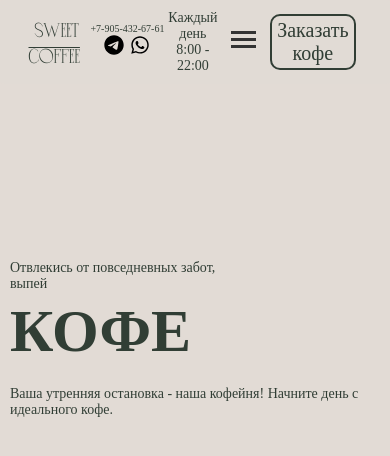
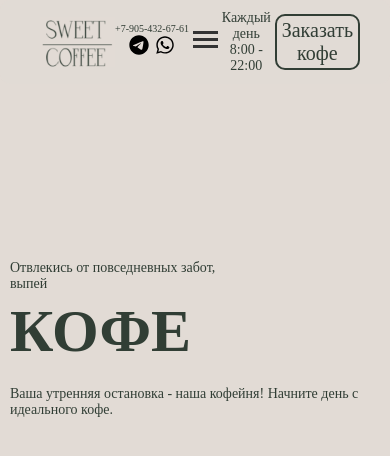
Before and after one commit to Sanok295/SWEET-COFFEE, a plain HTML site: page index.html in a window 390 px wide. Drawn offline with Linux system fonts and the light colour scheme; files whose address does not match are found by name.

Commit message:
commit 17/02-3

```diff
--- a/css/media.css
+++ b/css/media.css
@@ -1,3 +1,8 @@
+@media screen and (max-width:1920px){
+    .header__up-left{
+        gap: 8vw;
+    }
+}
 @media screen and (max-width:1280px){
     /* TEXT STYLE */
 .text-h1{
@@ -17,7 +22,8 @@
 
 /* HEADER */
 .header__up-left-logo{
-    font-size: 30px;
+    height: 60px;
+    width: 90px;
 }
 .header__up-left-logo-hidden-word { /* ВЫПОЛЗАНИЕ COFFEE */
     left: -6px;
@@ -41,6 +47,10 @@
     .header__up-right-href{
         max-width: 160px;
         padding: 5px 10px;
+        white-space: wrap;
+    }
+    .header__up-right{
+        gap: 2vw;
     }
 }
 
@@ -60,18 +70,29 @@
     .text-p, .text-span{
         font-size: 16px;
     }
-    .header__up-left-logo{
-        font-size: 24px;
+    .header__up-left{
+        gap: 2vw;
     }
-
+    .header__up-right{
+        gap: 0;
+    }
 }
 
 @media screen and (max-width:720px){
     .hubm__on_720px{
         display: block;
+        padding-left: 5vw;
+        padding-right: 3vw;
     }
     .hulm__off-720px{
         display: none;
+    }
+    .header__up-left-logo{
+        height: 50px;
+        width: 75px;
+    }
+    .header__up-right{
+        gap: 3vw;
     }
 }
 
@@ -91,9 +112,6 @@
     .text-p, .text-span{
         font-size: 14px;
     }
-    .header__up-left-logo{
-        font-size: 20px;
-    }
     .header__up-right-href{
         font-size: 20px;
         padding: 3px 5px;
@@ -102,6 +120,26 @@
     .header__up-right-contacts-numbers-up{
         font-size: 10px;
     }
+}
+
+@media screen and (max-width:520px){
+    label.burger-label{
+        padding: 0;
+    }
+    .header__up-burger-menu {
+        padding: 0;
+    }
+    .header__up-right{
+        gap: 1vw;
+    }
+    /* .header__up-right{
+        flex-wrap: wrap;
+        min-width: 345px;
+        gap: 1%;
+    }
+    .header__up-right-href{
+        margin-left: 200px;
+    } */
 }
 
 
--- a/css/style.css
+++ b/css/style.css
@@ -128,6 +128,7 @@ a{
     align-items: center;
 }
 .header__up{
+    width: 100%;
     z-index: 20;
     background-color: rgba(226, 219, 213, 0.9);
     border-radius: 10px;
@@ -136,25 +137,31 @@ a{
     top: 0;
     display: flex;
     justify-content: space-between;
-    gap: 3vw;
     padding: 10px 40px 10px;
 }
 .header__up-left{
     display: flex;
-    justify-content: space-between;
+    justify-content: space-evenly;
     align-items: center;
-    gap: 3vw;
+    gap: 5vw;
 }
 .header__up-left-logo{
-    font-family: 'Novelist';
+    z-index: 10;
+    position: relative;
+    background-image: url(../img/Logo-try.png);
+    background-repeat: no-repeat;
+    background-size: cover;
+    height: 80px;
+    width: 110px;
+    /* font-family: 'Novelist';
     position: relative;
     top: -10px;
     font-size: 40px;
-    color: var(--black);
+    color: var(--black); */
 }
 
-/* ВЫПОЛЗАНИЕ COFFEE */
-.header__up-left-logo-hidden-word {
+/* ВЫПОЛЗАНИЕ COFFEE АНИМАЦИЯ*/
+/* .header__up-left-logo-hidden-word {
     position: absolute;
     left: -10px;
     opacity: 0;
@@ -163,7 +170,7 @@ a{
     animation-delay: 0.5s;
     text-decoration: overline;
     text-decoration-thickness: 1px;
-}
+} */
 @keyframes slide-in {
     from {
         opacity: 0;
@@ -192,16 +199,13 @@ a{
     display: flex;
     justify-content: space-between;
     align-items: center;
-    gap: 1vw;
+    gap: 4vw;
 }
 .header__up-right-contacts {
     display: flex;
     flex-direction: column;
     align-items: center;
-    justify-content: center;
-}
-.header__up-right-contacts-numbers {
-
+    justify-content: end;
 }
 .header__up-right-contacts-numbers-up{
     white-space: nowrap;
@@ -228,10 +232,11 @@ a{
 }
 
 .header__up-right-href{
+    white-space: nowrap;
     font-size: 30px;
     align-self: center;
     color: var(--black);
-    padding: 10px 15px;
+    padding: 10px 10px;
     transition: 0.3s;
     border-radius: 20px;
     border: 2px solid var(--black);
@@ -703,22 +708,27 @@ input#toggle:checked + .hidden-block {
 
 .menu {
     display: none;
-    background-color: #fff;
+    background-color: rgba(226, 219, 213, 0.9);
     position: absolute;
-    top: 50px;
-    right: 0;
-    border: 1px solid #ccc;
-    border-radius: 5px;
-}
-
-.menu ul {
-    list-style: none;
+    top: 60px;
+    border: 1px solid var(--black);
+    border-radius: 10px;
     padding: 0;
     margin: 0;
 }
 
+.header__up-left-menu.on {
+    display: flex;
+    flex-direction: column;
+    list-style: none;
+    padding: 20px 10px;
+    margin: 0;
+}
+
 .menu li {
-    padding: 10px 20px;
+    display: flex;
+    flex-direction: column;
+    padding: 0;
 }
 
 .menu li a {
--- a/index.html
+++ b/index.html
@@ -13,7 +13,8 @@
 <body>
     <header class="header">
 
-
+                    <!-- <span class="header__up-left-logo-main-word">Sweet</span>
+                    <span class="header__up-left-logo-hidden-word">Coffee</span> -->
 
 
         <!-- <video id="background-video" autoplay muted loop>                              ВСТУПИТЕЛЬНОЕ ВИДЕО
@@ -22,8 +23,8 @@
         <div class="header__up">
             <div class="header__up-left">
                 <div class="header__up-left-logo text">
-                    <span class="header__up-left-logo-main-word">Sweet</span>
-                    <span class="header__up-left-logo-hidden-word">Coffee</span>
+
+
                 </div>
                 <nav class="hulm__off-720px">
                     <ul class="header__up-left-menu">
@@ -43,7 +44,6 @@
                         <a href="https://wa.me/+79054326761"><svg style="width:20px; height:20px;" xmlns="http://www.w3.org/2000/svg" viewBox="0 0 448 512"><!--!Font Awesome Free 6.7.2 by @fontawesome - https://fontawesome.com License - https://fontawesome.com/license/free Copyright 2025 Fonticons, Inc.--><path d="M380.9 97.1C339 55.1 283.2 32 223.9 32c-122.4 0-222 99.6-222 222 0 39.1 10.2 77.3 29.6 111L0 480l117.7-30.9c32.4 17.7 68.9 27 106.1 27h.1c122.3 0 224.1-99.6 224.1-222 0-59.3-25.2-115-67.1-157zm-157 341.6c-33.2 0-65.7-8.9-94-25.7l-6.7-4-69.8 18.3L72 359.2l-4.4-7c-18.5-29.4-28.2-63.3-28.2-98.2 0-101.7 82.8-184.5 184.6-184.5 49.3 0 95.6 19.2 130.4 54.1 34.8 34.9 56.2 81.2 56.1 130.5 0 101.8-84.9 184.6-186.6 184.6zm101.2-138.2c-5.5-2.8-32.8-16.2-37.9-18-5.1-1.9-8.8-2.8-12.5 2.8-3.7 5.6-14.3 18-17.6 21.8-3.2 3.7-6.5 4.2-12 1.4-32.6-16.3-54-29.1-75.5-66-5.7-9.8 5.7-9.1 16.3-30.3 1.8-3.7 .9-6.9-.5-9.7-1.4-2.8-12.5-30.1-17.1-41.2-4.5-10.8-9.1-9.3-12.5-9.5-3.2-.2-6.9-.2-10.6-.2-3.7 0-9.7 1.4-14.8 6.9-5.1 5.6-19.4 19-19.4 46.3 0 27.3 19.9 53.7 22.6 57.4 2.8 3.7 39.1 59.7 94.8 83.8 35.2 15.2 49 16.5 66.6 13.9 10.7-1.6 32.8-13.4 37.4-26.4 4.6-13 4.6-24.1 3.2-26.4-1.3-2.5-5-3.9-10.5-6.6z"/></svg></a>
                     </div>
                 </div>
-                <span class="header__up-right-contacts-time text-span">Каждый день <br> 8:00 - 22:00</span>
 
                                  <!-- БУРГЕР-МЕНЮ -->
                                  <div class="header__up-burger-menu hubm__on_720px ">
@@ -64,7 +64,8 @@
                                     </nav>
                                 </div>
 
-                <a href="#order" class="header__up-right-href">Заказать кофе</a>
+                    <span class="header__up-right-contacts-time text-span">Каждый день <br> 8:00 - 22:00</span>
+                    <a href="#order" class="header__up-right-href">Заказать кофе</a>
             </div>
         </div>
         <div class="container">
```
Also changed, not shown: img/Logo(2).png (added), img/Logo-try.png (added), img/Logo.png (added).
